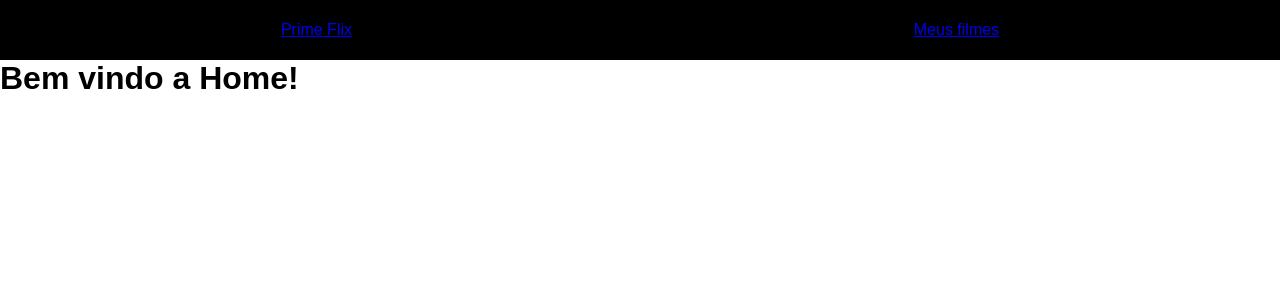
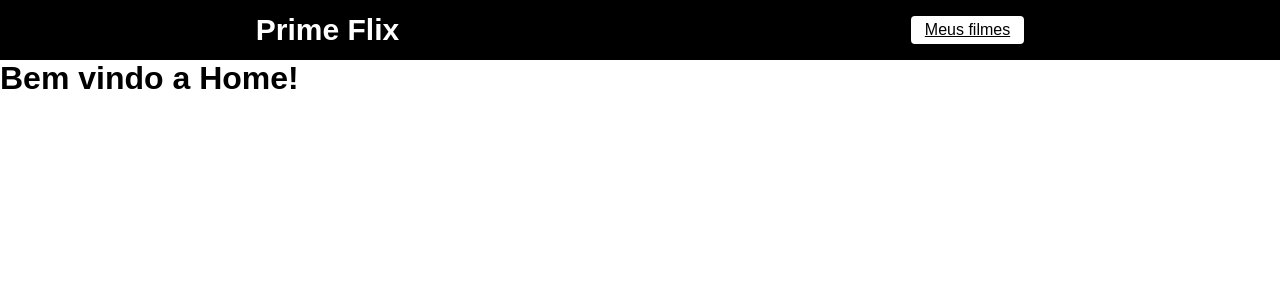
Before and after one commit to tchavess/prime-flix, a React (Create React App) app: page / in a window 1280 px wide. Shown: the top 300 px of the page. Built offline with nearby package versions, Linux system fonts and the light colour scheme.

Commit message:
fix: some adjusts

```diff
--- a/src/components/Header/header.css
+++ b/src/components/Header/header.css
@@ -7,7 +7,7 @@ header{
     background-color: #000000;
 }
 
-.Logo{
+.logo{
     text-decoration: none;
     font-size: 30px;
     cursor: pointer;
@@ -15,7 +15,7 @@ header{
     font-weight: bold;
 }
 
-.favorritos{
+.favoritos{
     cursor: pointer;
     background-color: #FFF;
     padding: 5px 14px;
```
